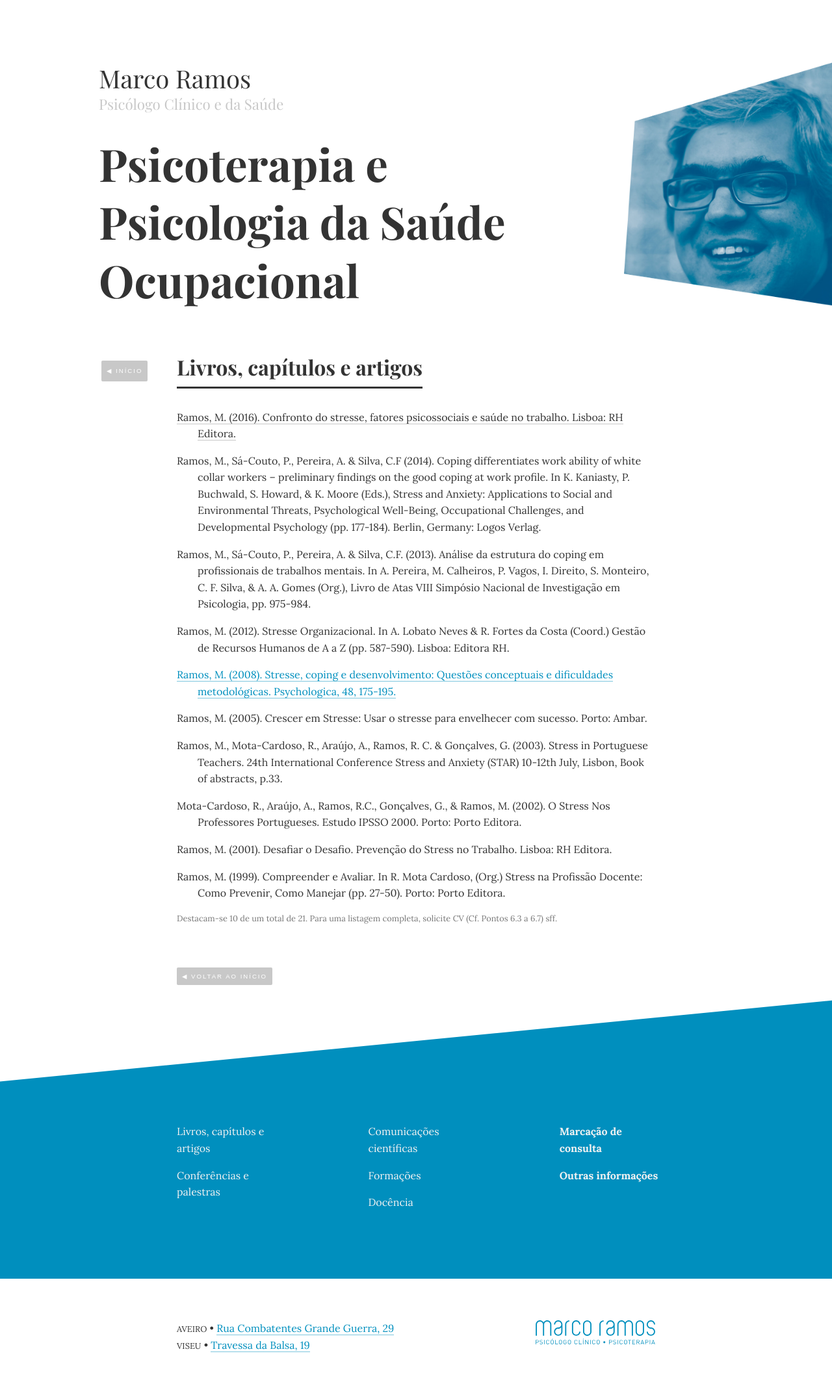
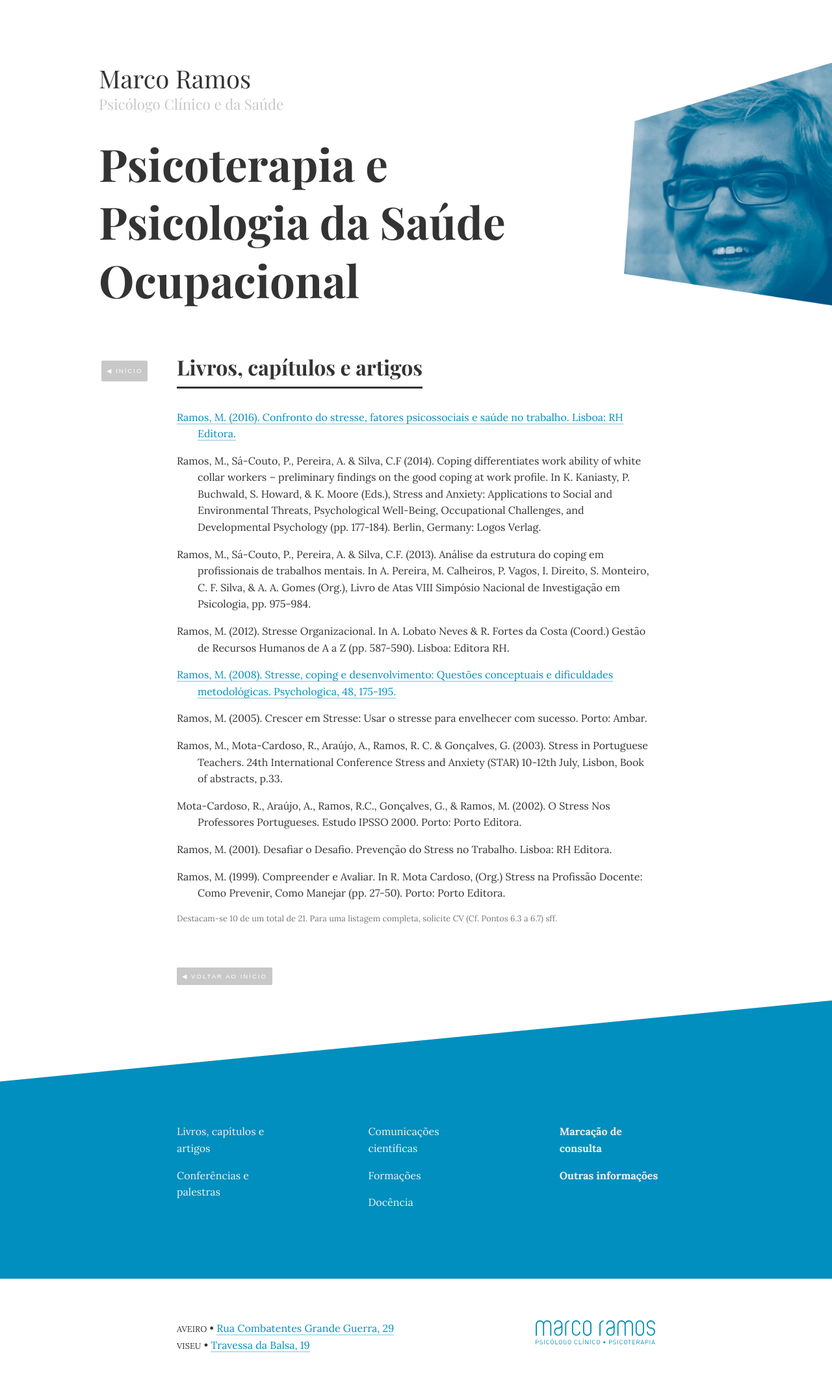
Before and after one commit to joaoramos/marco, a Jekyll site: the page built from livros-capitulos-artigos.html, in a window 1280 px wide. Shown: the whole page at 65% size. Built offline with Jekyll 4.4.1, drawn with Linux system fonts in a browser that asks for light colours.

Commit message:
Fixed page hyperlink color

```diff
--- a/assets/styles/main.scss
+++ b/assets/styles/main.scss
@@ -168,6 +168,13 @@
   }
 }
 
+.main {
+  a[href^="http"] {
+    color: $colorGreyDark;
+    border-bottom: 1px solid $colorGreyLight;
+  }
+}
+
 .page {
   opacity: 0;
   animation: fadeIn ease-in-out 1;
@@ -217,11 +224,6 @@
   li {
     margin-bottom: 1em;
     position: relative;
-  }
-
-  a[href^="http"] {
-    color: $colorGreyDark;
-    border-bottom: 1px solid $colorGreyLight;
   }
 
   .column-container {
```
